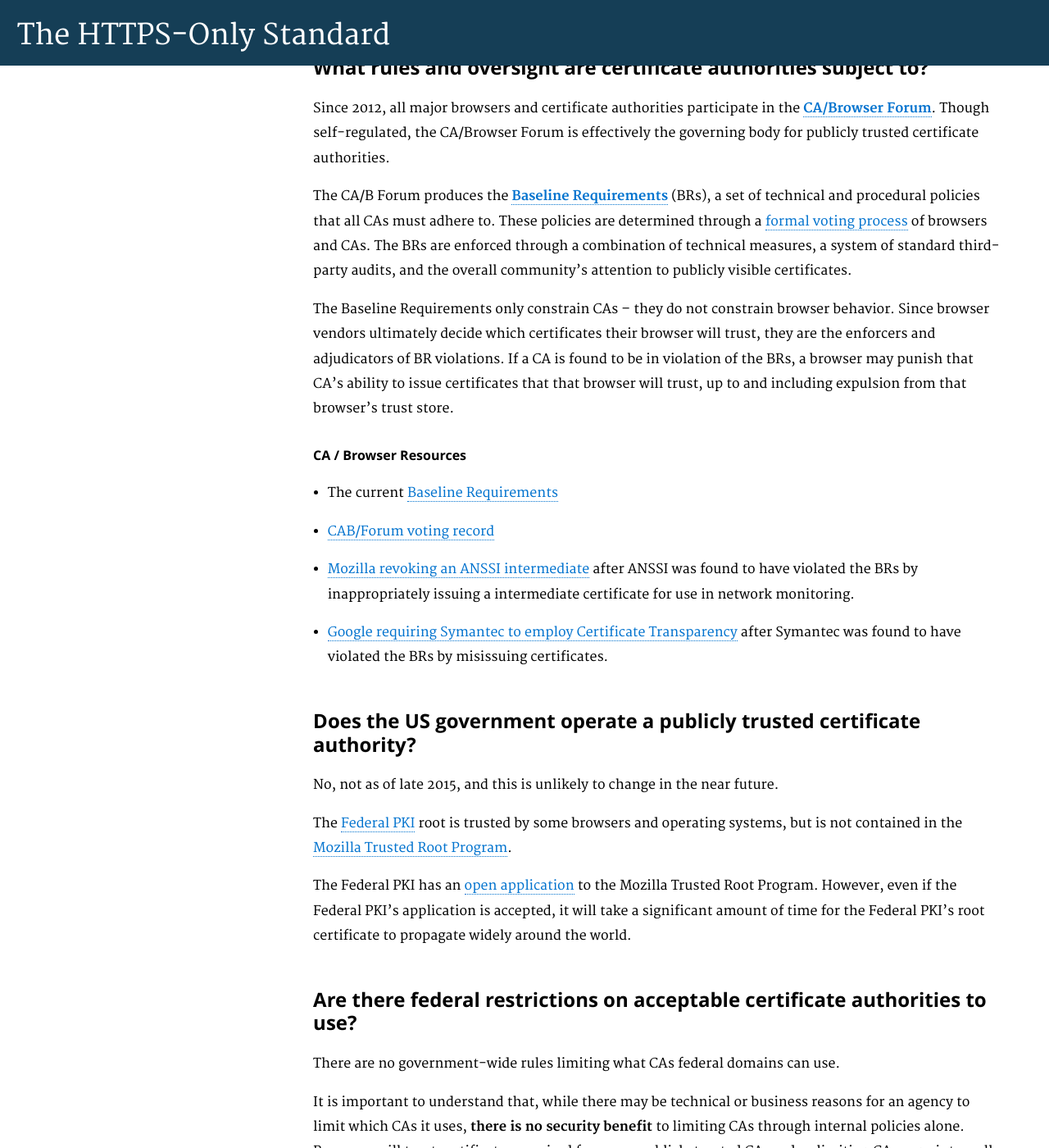
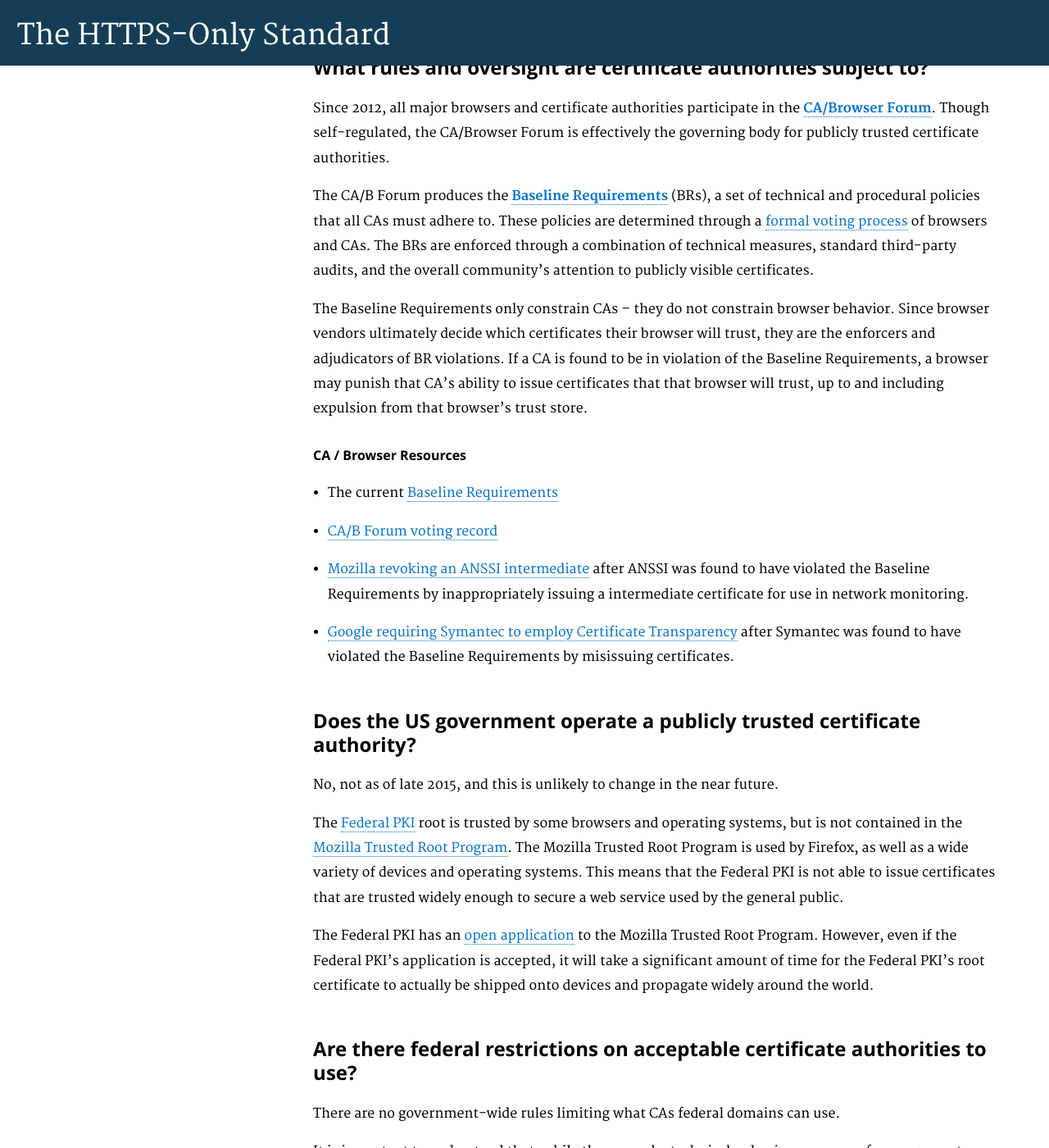
Before and after one commit to GSA/https, a Jekyll site: the page built from pages/certificates.md, in a window 1280 px wide and 1400 px high, scrolled down 1935 px. Shown: the whole window at 82% size. Built offline with Jekyll 4.4.1, drawn with Linux system fonts in a browser that asks for light colours; Markdown is read by kramdown in place of the engine named in the settings; some of the changed text lies outside the part shown.

Commit message:
fix some small things, add some clarifications on certs

```diff
--- a/pages/certificates.md
+++ b/pages/certificates.md
@@ -39,7 +39,7 @@
 
 In general:
 
-* "Domain Validation" (DV) certificates are usually less expensive and more amenable to automation than "Extended Validation" (EV) certificates. EV certificates generally result in the domain owner's name appearing in the browser URL bar of visitors. **Ordinary DV certificates are completely acceptable for government use.**
+* "Domain Validation" (DV) certificates are usually less expensive and more amenable to automation than "Extended Validation" (EV) certificates. EV certificates generally result in the domain owner's name appearing in the browser URL bar visitors see. **Ordinary DV certificates are completely acceptable for government use.**
 
 * Certificates can be valid for anywhere from years to days. In general, **shorter-lived certificates offer a better security posture**, since the impact of key compromise is less severe. Automating the issuance and renewal of certificates is an overall best practice, and can make the adoption of shorter-lived certificates more practical.
 
@@ -51,30 +51,32 @@
 
 Since 2012, all major browsers and certificate authorities participate in the **[CA/Browser Forum](https://cabforum.org)**. Though self-regulated, the CA/Browser Forum is effectively the governing body for publicly trusted certificate authorities.
 
-The CA/B Forum produces the **[Baseline Requirements](https://cabforum.org/baseline-requirements-documents/)** (BRs), a set of technical and procedural policies that all CAs must adhere to. These policies are determined through a [formal voting process](https://cabforum.org/ballots/) of browsers and CAs. The BRs are enforced through a combination of technical measures, a system of standard third-party audits, and the overall community's attention to publicly visible certificates.
+The CA/B Forum produces the **[Baseline Requirements](https://cabforum.org/baseline-requirements-documents/)** (BRs), a set of technical and procedural policies that all CAs must adhere to. These policies are determined through a [formal voting process](https://cabforum.org/ballots/) of browsers and CAs. The BRs are enforced through a combination of technical measures, standard third-party audits, and the overall community's attention to publicly visible certificates.
 
-The Baseline Requirements only constrain CAs -- they do not constrain browser behavior. Since browser vendors ultimately decide which certificates their browser will trust, they are the enforcers and adjudicators of BR violations. If a CA is found to be in violation of the BRs, a browser may punish that CA's ability to issue certificates that that browser will trust, up to and including expulsion from that browser's trust store.
+The Baseline Requirements only constrain CAs -- they do not constrain browser behavior. Since browser vendors ultimately decide which certificates their browser will trust, they are the enforcers and adjudicators of BR violations. If a CA is found to be in violation of the Baseline Requirements, a browser may punish that CA's ability to issue certificates that that browser will trust, up to and including expulsion from that browser's trust store.
 
 #### CA / Browser Resources
 
 * The current [Baseline Requirements](https://cabforum.org/baseline-requirements-documents/)
-* [CAB/Forum voting record](https://cabforum.org/ballots/)
-* [Mozilla revoking an ANSSI intermediate](https://blog.mozilla.org/security/2013/12/09/revoking-trust-in-one-anssi-certificate/) after ANSSI was found to have violated the BRs by inappropriately issuing a intermediate certificate for use in network monitoring.
-* [Google requiring Symantec to employ Certificate Transparency](https://googleonlinesecurity.blogspot.com/2015/10/sustaining-digital-certificate-security.html) after Symantec was found to have violated the BRs by misissuing certificates.
+* [CA/B Forum voting record](https://cabforum.org/ballots/)
+* [Mozilla revoking an ANSSI intermediate](https://blog.mozilla.org/security/2013/12/09/revoking-trust-in-one-anssi-certificate/) after ANSSI was found to have violated the Baseline Requirements by inappropriately issuing a intermediate certificate for use in network monitoring.
+* [Google requiring Symantec to employ Certificate Transparency](https://googleonlinesecurity.blogspot.com/2015/10/sustaining-digital-certificate-security.html) after Symantec was found to have violated the Baseline Requirements by misissuing certificates.
 
 ## Does the US government operate a publicly trusted certificate authority?
 
 No, not as of late 2015, and this is unlikely to change in the near future.
 
-The [Federal PKI](http://www.idmanagement.gov/federal-public-key-infrastructure) root is trusted by some browsers and operating systems, but is not contained in the [Mozilla Trusted Root Program](https://www.mozilla.org/en-US/about/governance/policies/security-group/certs/policy/).
+The [Federal PKI](http://www.idmanagement.gov/federal-public-key-infrastructure) root is trusted by some browsers and operating systems, but is not contained in the [Mozilla Trusted Root Program](https://www.mozilla.org/en-US/about/governance/policies/security-group/certs/policy/). The Mozilla Trusted Root Program is used by Firefox, as well as a wide variety of devices and operating systems. This means that the Federal PKI is not able to issue certificates that are trusted widely enough to secure a web service used by the general public.
 
-The Federal PKI has an [open application](https://bugzilla.mozilla.org/show_bug.cgi?id=478418) to the Mozilla Trusted Root Program. However, even if the Federal PKI's application is accepted, it will take a significant amount of time for the Federal PKI's root certificate to propagate widely around the world.
+The Federal PKI has an [open application](https://bugzilla.mozilla.org/show_bug.cgi?id=478418) to the Mozilla Trusted Root Program. However, even if the Federal PKI's application is accepted, it will take a significant amount of time for the Federal PKI's root certificate to actually be shipped onto devices and propagate widely around the world.
 
 ## Are there federal restrictions on acceptable certificate authorities to use?
 
 There are no government-wide rules limiting what CAs federal domains can use.
 
 It is important to understand that, while there may be technical or business reasons for an agency to limit which CAs it uses, **there is no security benefit** to limiting CAs through internal policies alone. Browsers will trust certificates acquired from any publicly trusted CA, and so limiting CA usage internally will not limit the CAs from which an attacker may obtain a forged certificate.
+
+As an analogy: consider a New York company which insists its employees only show New York photo IDs when gaining access to the secure facilities of other US companies or governments. This company's policy alone will not stop someone with a Pennsylvania ID from gaining access while pretending to work for this New York company. Every secure facility in the country must also know to insist on New York IDs for this company, and must enforce this rule.
 
 In practice, federal agencies use a wide variety of publicly trusted commercial CAs and privately trusted enterprise CAs to secure their web services.
 
@@ -104,17 +106,19 @@
 
 **[HTTP Public Key Pinning](https://en.wikipedia.org/wiki/HTTP_Public_Key_Pinning)** (HPKP) allows domain owners to **tell browsers which certain keys, certs or CAs are trusted for their domain**.
 
-Domain owners can [use HPKP](https://developer.mozilla.org/en-US/docs/Web/Security/Public_Key_Pinning) in one of two ways:
+Domain owners can use HPKP in one of two ways:
 
 * The `Public-Key-Pins` header contains a list of SHA-256 hashes of public key information corresponding to client, intermediate, or root certificates. [Supporting browsers](http://caniuse.com/#search=hpkp) **will hard-fail** on certificates whose validated chain does not contain at least one of the listed keys. The domain owner can list a URI that browsers can POST to with error information when a hard-fail occurs.
 
 * The `Public-Key-Pins-Report-Only` HTTP header contains the same information, but **will not fail or show users an error** if a pinning violation is detected. Browsers will report detected violations to a given URI.
 
-Using `Public-Key-Pins` is **potentially dangerous**, and mistakes can lead to a site being rendered entirely inaccessible for weeks or months.
+Using `Public-Key-Pins` is **powerful but potentially dangerous**, as mistakes can lead to a site being rendered entirely inaccessible for weeks or months.
 
 Using `Public-Key-Pins-Report-Only` is very safe, and can provide useful information to detect potential certificate misissuance or attacks on users.
 
 Like [HSTS](/hsts/), HPKP only takes effect once the browser has visited the site once and received the HPKP header over a secure connection. HPKP preloading is possible, but as of 2015 this requires special manual coordination with browsers to do.
+
+**Note:** As currently implemented in [Chrome](https://www.chromium.org/Home/chromium-security/security-faq#TOC-How-does-key-pinning-interact-with-local-proxies-and-filters-) and [Firefox](https://wiki.mozilla.org/SecurityEngineering/Public_Key_Pinning#How_to_use_pinning), pinning rules can be overridden by locally installed root certificates. This allows device owners -- and attackers who are able to install a local root -- to intercept or modify traffic even when a web service uses HPKP.
 
 #### HPKP Resources
 
@@ -123,3 +127,4 @@
 * [Discussion on GitHub](https://github.com/SSLMate/sslmate/issues/10) about HPKP strategy
 * [Wikipedia entry](https://en.wikipedia.org/wiki/HTTP_Public_Key_Pinning) for HPKP
 * [Browser support](http://caniuse.com/#search=hpkp) for HPKP
+* [Mozilla documentation](https://developer.mozilla.org/en-US/docs/Web/Security/Public_Key_Pinning) for HPKP
```
